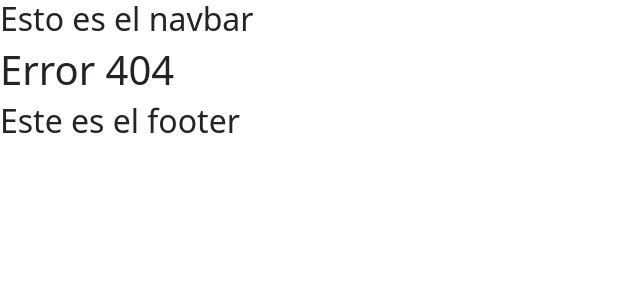
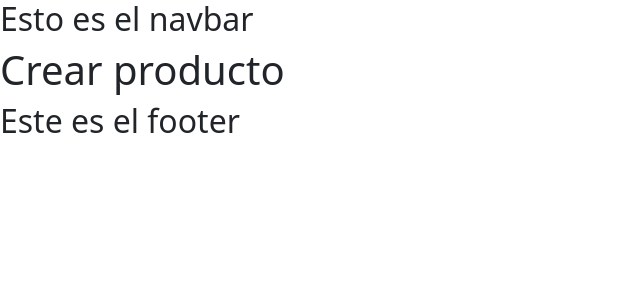
Before and after one commit to RoblesLuis2212/crudFood, a React (Vite) app: page /administrador/crear in a window 1280 px wide. Before the commit this address had no page. Shown: the top 300 px of the page, without its empty margins (0-640 px from the left). Built offline with nearby package versions, Linux system fonts and the light colour scheme.

Commit message:
Agregamos la ruta para crear y administrar producto

```diff
--- a/src/App.jsx
+++ b/src/App.jsx
@@ -4,6 +4,7 @@ import Inicio from "./components/pages/Inicio";
 import Login from "./components/pages/Login";
 import DetalleProducto from "./components/pages/DetalleProducto";
 import Administrador from "./components/pages/Administrador";
+import FormularioProducto from "./components/pages/products/FormularioProducto";
 import Error404 from "./components/pages/Error404";
 import { BrowserRouter, Routes, Route } from "react-router";
 BrowserRouter;
@@ -24,6 +25,14 @@ function App() {
             path="/administrador"
             element={<Administrador></Administrador>}
           ></Route>
+          <Route
+            path="/administrador/crear"
+            element={<FormularioProducto></FormularioProducto>}
+          ></Route>
+          <Route
+            path="/administrador/editar"
+            element={<FormularioProducto></FormularioProducto>}
+          ></Route>
           <Route path="*" element={<Error404></Error404>}></Route>
         </Routes>
         <Footer></Footer>
--- /dev/null
+++ b/src/components/pages/products/FormularioProducto.jsx
@@ -0,0 +1,11 @@
+import React from "react";
+
+const FormularioProducto = () => {
+  return (
+    <div>
+      <h1>Crear producto</h1>
+    </div>
+  );
+};
+
+export default FormularioProducto;
```
